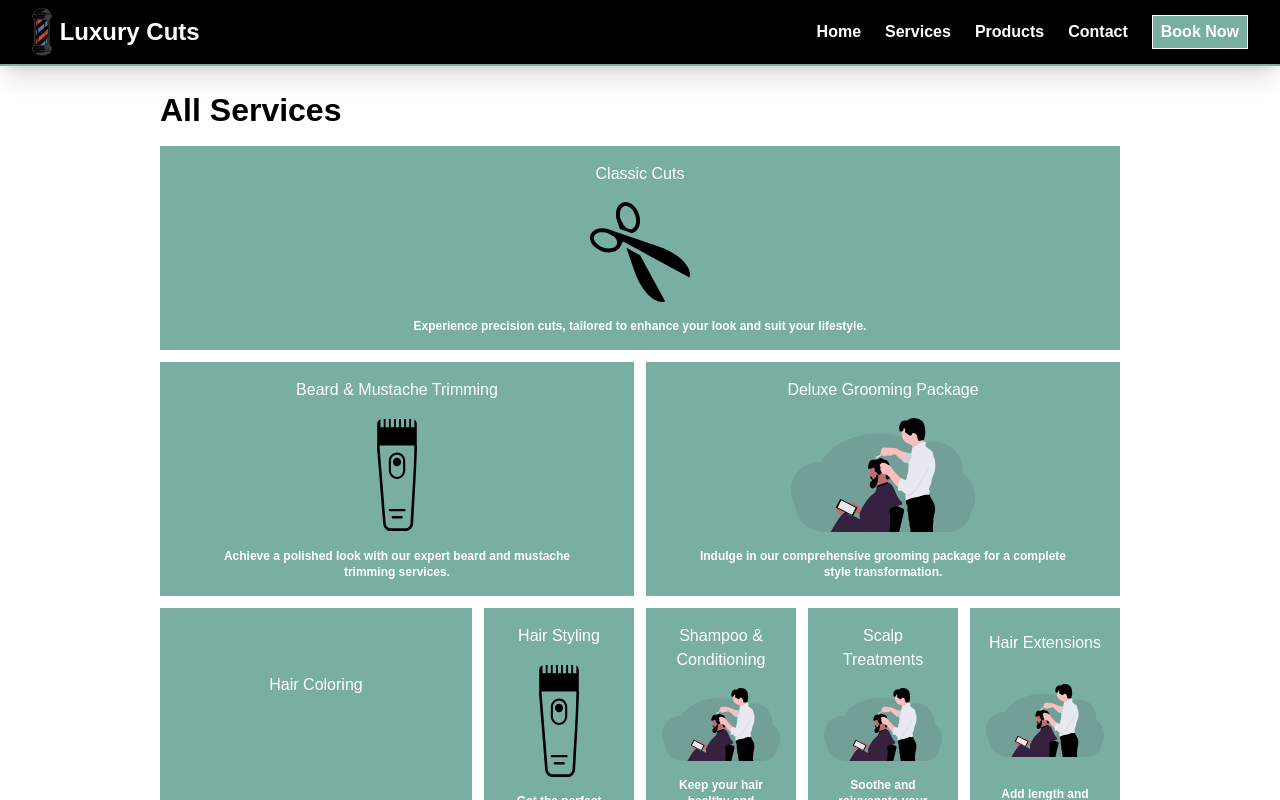
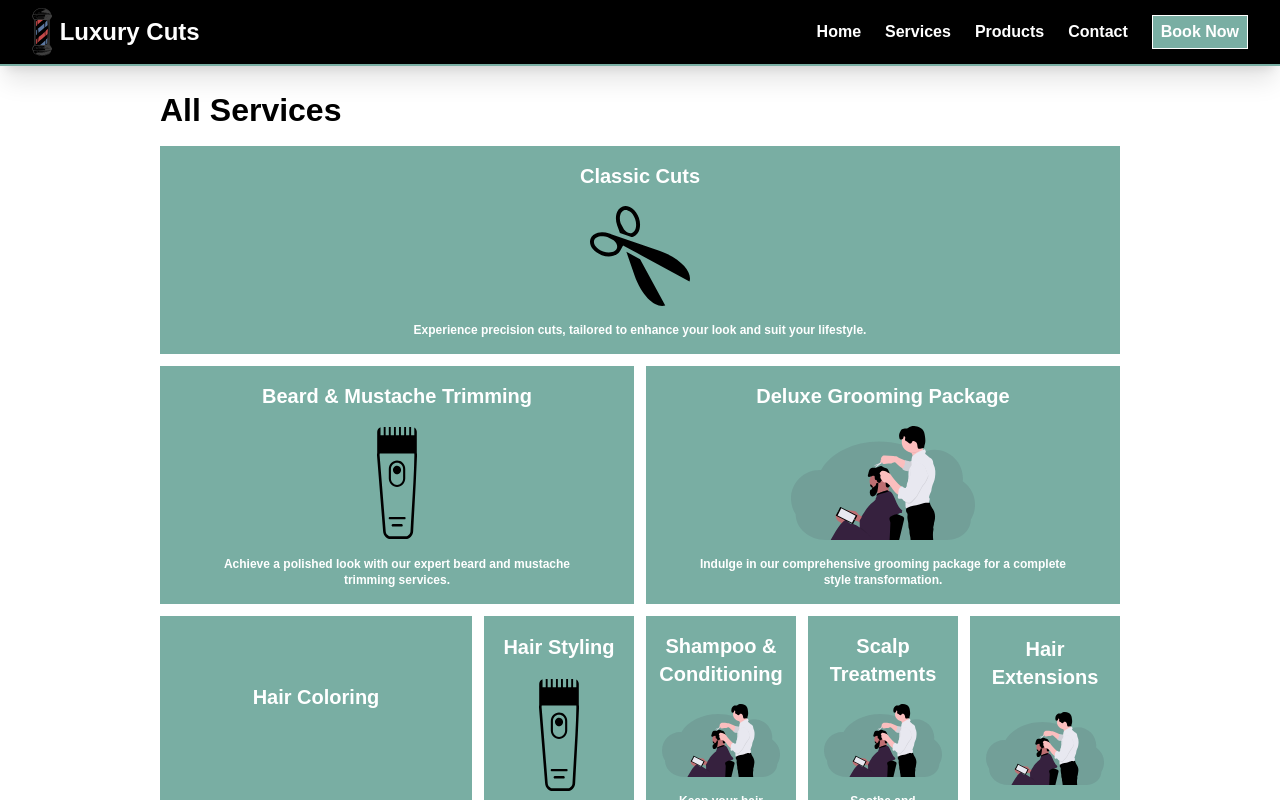
Before and after one commit to AbdulKadri/luxury-cuts, a React (Vite) app: page /services in a window 1280 px wide. Shown: the top 800 px of the page. Built offline with nearby package versions, Linux system fonts and the light colour scheme.

Commit message:
Increase title size and font

```diff
--- a/src/components/ServiceCard.tsx
+++ b/src/components/ServiceCard.tsx
@@ -13,7 +13,7 @@ const ServiceCard = ({
     <div
       className={`flex flex-col h-full justify-around items-center gap-4 p-4 text-center bg-primary text-white ${classes}`}
     >
-      <h4 className="text-md font-medium">{title}</h4>
+      <h4 className="text-md font-bold text-xl">{title}</h4>
       <div>
         <img src={image} alt="" className="w-full h-full" />
       </div>
```
